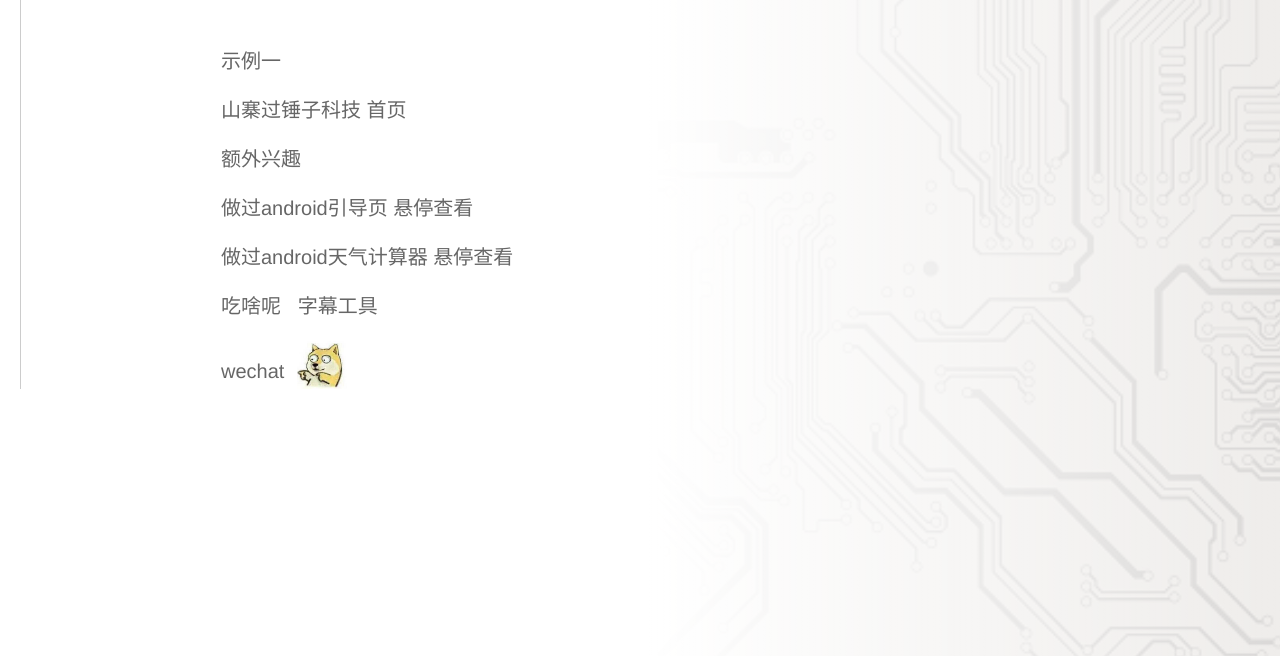
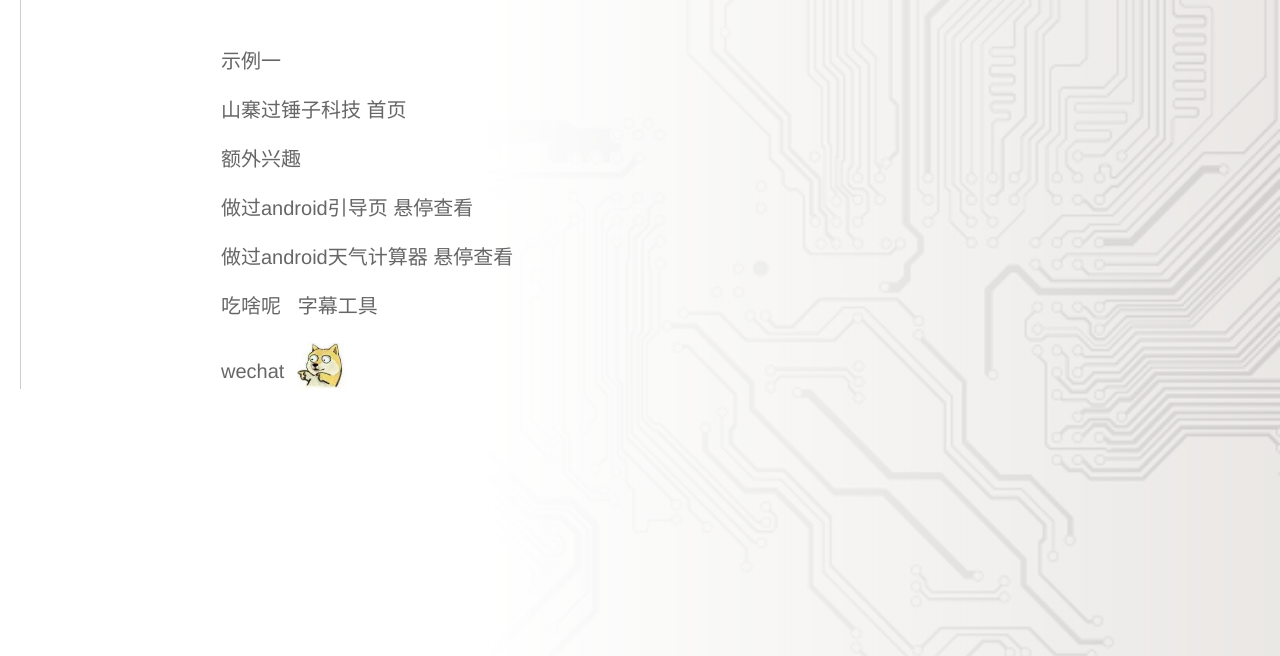
Before and after one commit to onevol/onevol.github.com, a plain HTML site: page index.html in a window 1280 px wide. Shown: the part 144-800 px from the top of the page. Drawn offline with Linux system fonts and the light colour scheme.

Commit message:
Update index.html

```diff
--- a/index.html
+++ b/index.html
@@ -123,7 +123,7 @@
             position: fixed;
             z-index: -99;
             bottom: -20px;
-            left: 650px;
+            right: 0px;
             background: url("image/photo.jpg") no-repeat;
             /*background: -webkit-linear-gradient(left, rgba(0,0,0,0), rgba(0,0,0,0.1));*/
             background-size: 800px 800px;
@@ -138,7 +138,7 @@
             position: fixed;
             z-index: -98;
             bottom: -20px;
-            left: 649px;
+            right: 0px;
             /*background: url("image/photo.jpg") no-repeat;*/
             background: -webkit-linear-gradient(left, rgba(255, 255, 255, 1), rgba(255, 255, 255, 0.5));
             background-size: 800px 800px;
```
